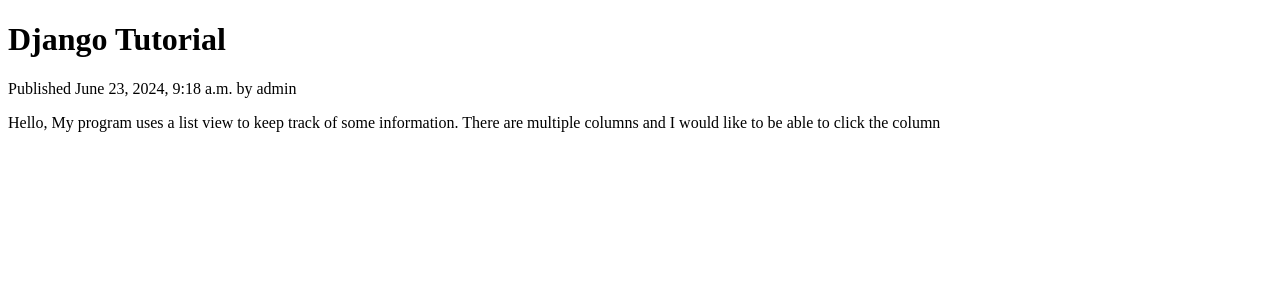
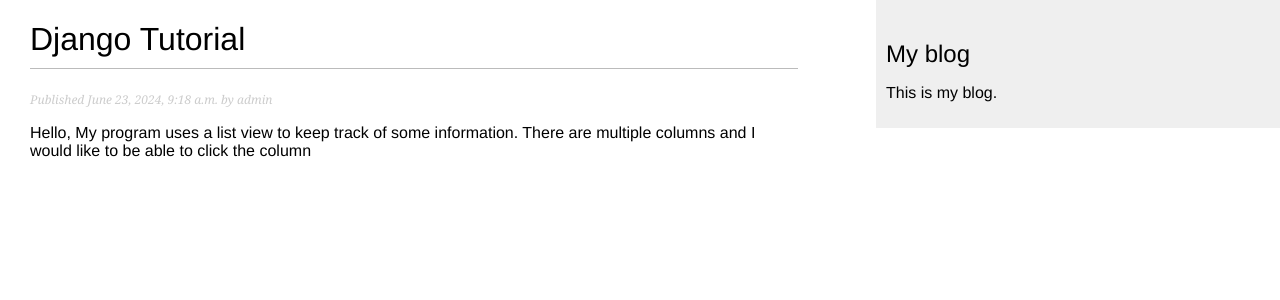
Before and after one commit to Sajid8686/Blog_Website, a Django app: a page that uses mysite/blog/templates/blog/base.html in a window 1280 px wide. Shown: the top 300 px of the page. Run offline with Django 4.2, Linux system fonts and the light colour scheme; data comes from the database, SQL or seed files in the repository.

Commit message:
css linked

```diff
--- a/mysite/blog/models.py
+++ b/mysite/blog/models.py
@@ -1,6 +1,7 @@
 from django.db import models
 from django.utils import timezone
 from django.contrib.auth.models import User
+from django.urls import reverse
 
 # Create your models here.
 
@@ -36,3 +37,7 @@
 
     def __str__(self):
         return self.title
+
+
+    def get_absolute_url(self):
+        return reverse("blog:post_detail", args=[self.id])
--- /dev/null
+++ b/mysite/blog/static/CSS/blog.css
@@ -0,0 +1,92 @@
+body {
+    margin:0;
+    padding:0;
+    font-family:helvetica, sans-serif;
+}
+
+a {
+    color:#00abff;
+    text-decoration:none;
+}
+
+h1 {
+    font-weight:normal;
+    border-bottom:1px solid #bbb;
+    padding:0 0 10px 0;
+}
+
+h2 {
+    font-weight:normal;
+    margin:30px 0 0;
+}
+
+#content {
+    float:left;
+    width:60%;
+    padding:0 0 0 30px;
+}
+
+#sidebar {
+    float:right;
+    width:30%;
+    padding:10px;
+    background:#efefef;
+    height:100%;
+}
+
+p.date {
+    color:#ccc;
+    font-family: georgia, serif;
+    font-size: 12px;
+    font-style: italic;
+}
+
+/* pagination */
+.pagination {
+    margin:40px 0;
+    font-weight:bold;
+}
+
+/* forms */
+label {
+    float:left;
+    clear:both;
+    color:#333;
+    margin-bottom:4px;
+}
+input, textarea {
+    clear:both;
+    float:left;
+    margin:0 0 10px;
+    background:#ededed;
+    border:0;
+    padding:6px 10px;
+    font-size:12px;
+}
+input[type=submit] {
+    font-weight:bold;
+    background:#00abff;
+    color:#fff;
+    padding:10px 20px;
+    font-size:14px;
+    text-transform:uppercase;
+}
+.errorlist {
+    color:#cc0033;
+    float:left;
+    clear:both;
+    padding-left:10px;
+}
+
+/* comments */
+.comment {
+    padding:10px;
+}
+.comment:nth-child(even) {
+    background:#efefef;
+}
+.comment .info {
+    font-weight:bold;
+    font-size:12px;
+    color:#666;
+}
--- a/mysite/blog/templates/blog/base.html
+++ b/mysite/blog/templates/blog/base.html
@@ -6,8 +6,16 @@
     <meta charset="UTF-8">
     <meta name="viewport" content="width=device-width, initial-scale=1.0">
     <title>{% block title %}{% endblock  %}</title>
+    <link href="{% static "css/blog.css" %}" rel="stylesheet">
+
 </head>
 <body>
-    {% block content %}{% endblock  %}
+    <div id="content">
+        {% block content %}{% endblock  %}
+    </div>
+    <div id="sidebar">
+        <h2>My blog</h2>
+        <p>This is my blog.</p>
+    </div>
 </body>
 </html>
--- a/mysite/blog/templates/blog/post/detail.html
+++ b/mysite/blog/templates/blog/post/detail.html
@@ -5,8 +5,8 @@
 {% block content %}
 
     <h1>{{post.title}}</h1>
-    <p>Published {{post.publish}} by {{post.author}}</p>
-    <p>{{post.body}}</p>
+    <p class="date">Published {{post.publish}} by {{post.author}}</p>
+    {{post.body|linebreaks}}
 
 
 {% endblock  %}
```
Also changed, not shown: mysite/blog/templates/blog/post/list.html (+4 -3 lines).
